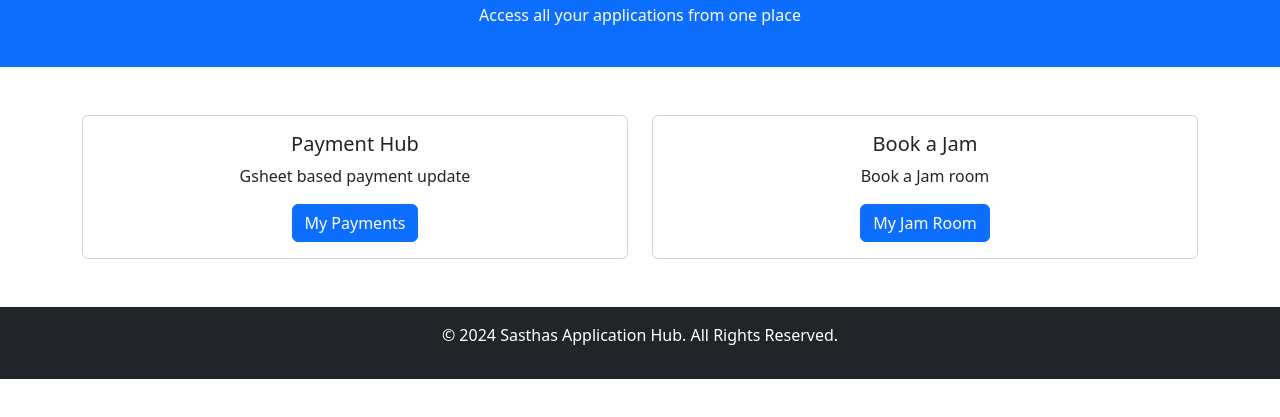
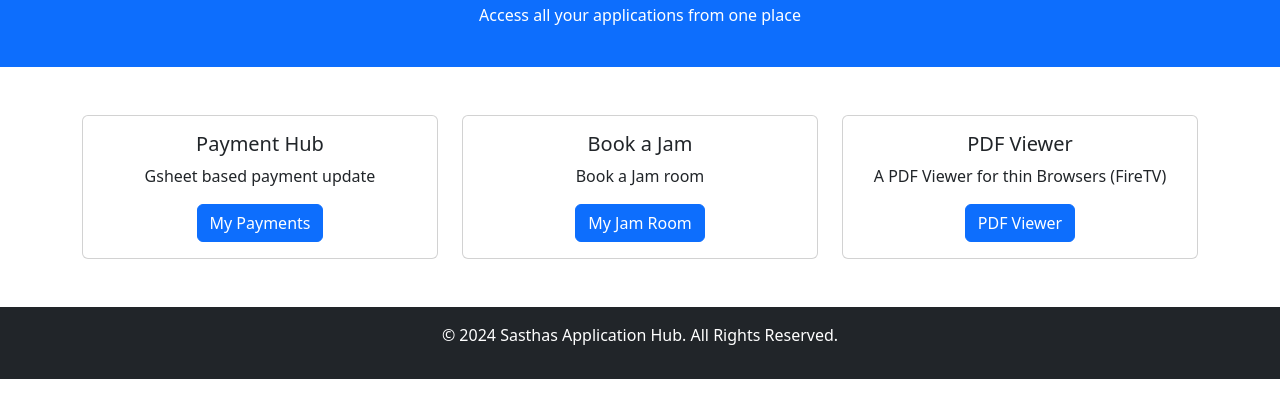
Before and after one commit to getting2vinod/addpayment, a plain HTML site: page nginx/index.html in a window 1280 px wide. Shown: the part 77-494 px from the top of the page. Drawn offline with nearby package versions, Linux system fonts and the light colour scheme.

Commit message:
Including pdfviewer

```diff
--- a/nginx/index.html
+++ b/nginx/index.html
@@ -17,7 +17,7 @@
 
   <!-- Main Section -->
   <main class="container my-5">
-    <div class="row row-cols-1 row-cols-md-2 g-4">
+    <div class="row row-cols-1 row-cols-md-3 g-4">
 
       <!-- Application 1 -->
       <div class="col">
@@ -42,6 +42,15 @@
       </div>
 
       <!-- Application 3 -->
+      <div class="col">
+        <div class="card h-100 text-center">
+          <div class="card-body">
+            <h5 class="card-title">PDF Viewer</h5>
+            <p class="card-text">A PDF Viewer for thin Browsers (FireTV)</p>
+            <a href="/pdf" class="btn btn-primary" disabled>PDF Viewer</a>
+          </div>
+        </div>
+      </div>
 
 
       <!-- Add more applications as needed -->
```
